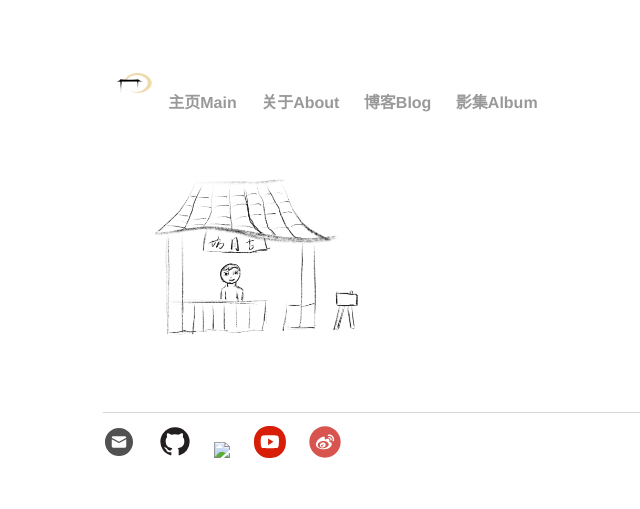
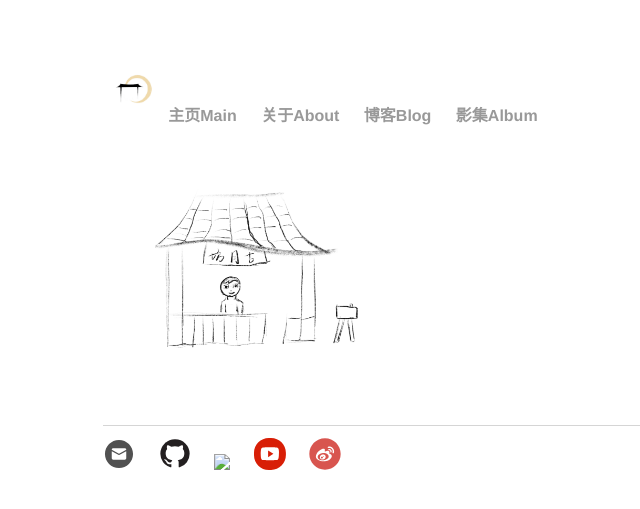
Before and after one commit to huyim/huyim.github.io, a Jekyll site: the page built from index.html, in a window 1280 px wide. Shown: the top 509 px of the page, without its empty margins (89-729 px from the left). Built offline with Jekyll 4.4.1, drawn with Linux system fonts in a browser that asks for light colours.

Commit message:
Update default.html

```diff
--- a/_layouts/default.html
+++ b/_layouts/default.html
@@ -8,7 +8,7 @@
 		<body>
 			<nav>
 	    		<ul>
-				<img class="logo_image" alt="古月坊" src="/img/logo_new.jpg" width="32" height="32">
+				<img class="logo_image" alt="古月坊" src="/img/logo_new.jpg">
 	        		<li><a href="/">主页Main</a></li>
 		        	<li><a href="/about">关于About</a></li>
 	        		<li><a href="/blog">博客Blog</a></li>
```
